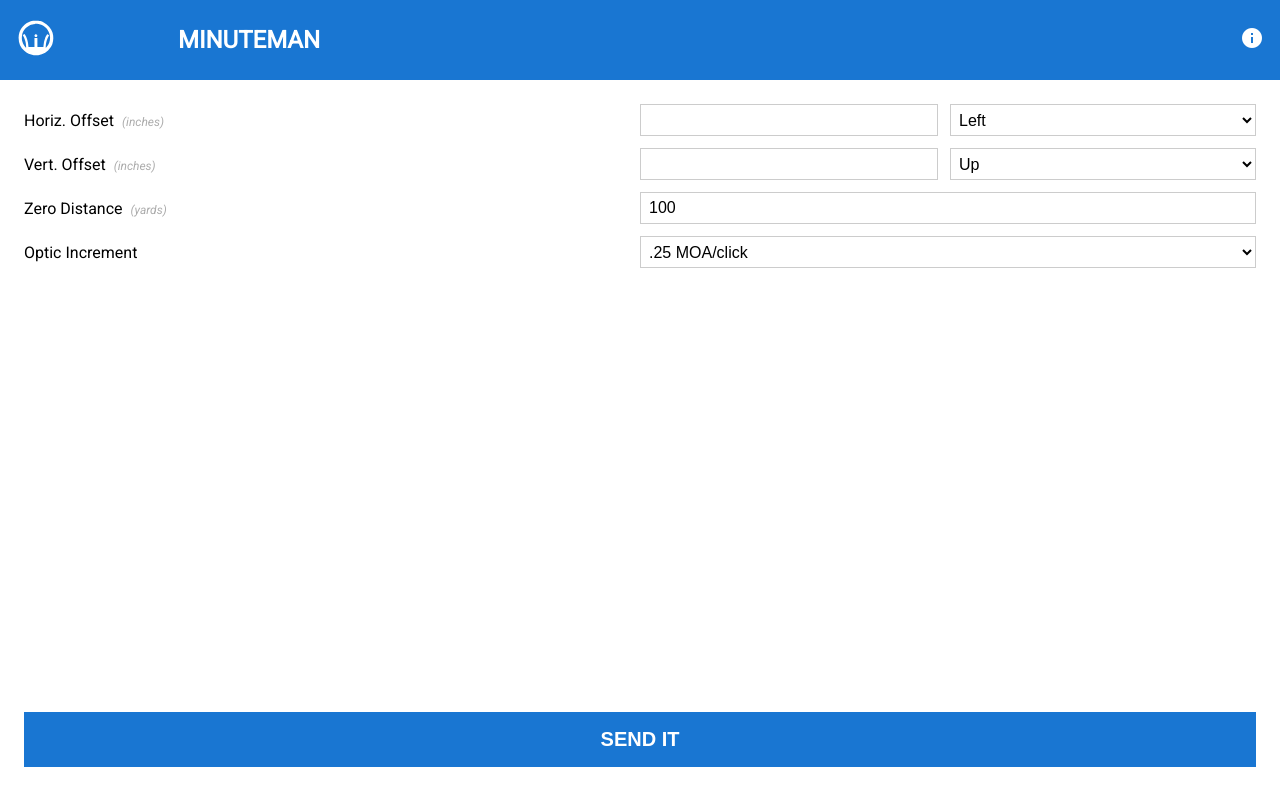
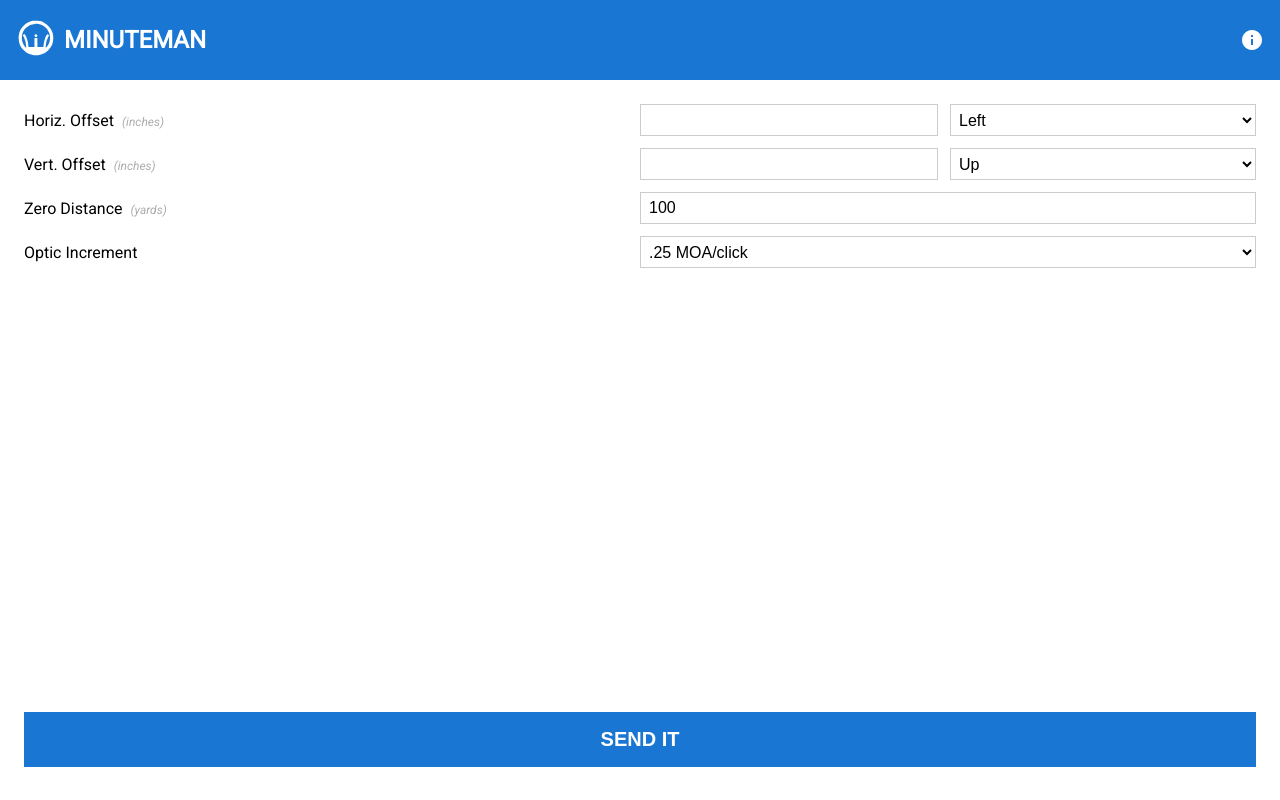
Before and after one commit to jszpila/minute-man, a React (Create React App) app: page / in a window 1280 px wide. Built offline with nearby package versions, Linux system fonts and the light colour scheme; the HTML template or start-up script is replaced by a standard one.

Commit message:
Tweaks app bar styles

```diff
--- a/src/components/AppBar/app-bar.css
+++ b/src/components/AppBar/app-bar.css
@@ -3,23 +3,27 @@
 	height: 100%;
 	width: 100%;
 	display: flex;
+	flex-direction: row;
 	align-items: center;
+	box-sizing: border-box;
+	padding: 0 1rem;
 }
 
 .app-bar__logo {
-	flex: 0.5;
-	padding: 1rem 0.25rem 1rem 1rem;
+	width: 2.5rem;
+	padding-right: 0.25rem;
 }
 
 .app-bar__body {
 	flex: 2;
-	padding: 1rem 0.25rem;
+	padding: 0 0.25rem;
 }
 
 .app-bar__buttons {
-	flex: 1.5;
-	text-align: right;
-	padding: 1rem 1rem 1rem 0.25rem;
+	flex: 1;
+	padding-left: 0.25rem;
+	display: inline-flex;
+	justify-content: flex-end;
 }
 
 .app-bar__button {
@@ -28,6 +32,8 @@
 	margin: 0;
 	padding: 0;
 	border: 0;
+	display: inline-flex;
+	align-items: center;
 }
 
 .app-bar__button:focus {
--- a/src/components/AppBar/index.tsx
+++ b/src/components/AppBar/index.tsx
@@ -15,7 +15,7 @@
           width={'2.5rem'} />
       </div>
       <div className="app-bar__body">
-        <h1 className="txt__heading-1">MinuteMan</h1>
+        <h1 className="txt__heading-1">{`${process.env.REACT_APP_NAME_STYLIZED}`}</h1>
       </div>
       <div className="app-bar__buttons">
         <A2HSButton />
```
